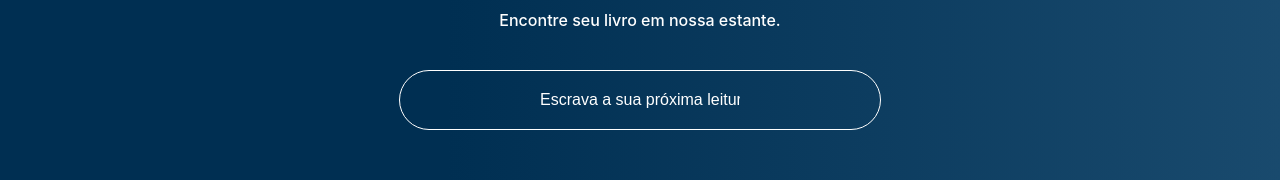
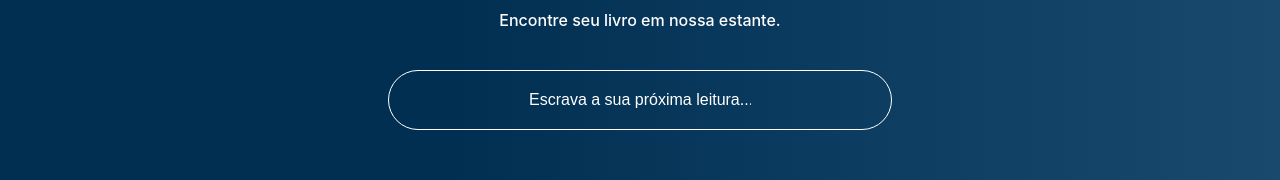
Before and after one commit to FelipeEmilio/alura-boox, a React (Create React App) app: page / in a window 1280 px wide. Shown: the part 275-455 px from the top of the page. Built offline with nearby package versions, Linux system fonts and the light colour scheme.

Commit message:
ajustando o input

```diff
--- a/src/Componentes/Input/Input.js
+++ b/src/Componentes/Input/Input.js
@@ -7,10 +7,12 @@ export const Input = styled.input`
         border: 1px solid #FFF;
         padding: 20px 140px;
         border-radius: 50px;
-        width: 200px;
+        width: 222px;
+        text-align: center;
         color: #FFF;
         font-size: 16px;
         margin-bottom: 10px;
+
 
         &::placeholder {
                 color: #FFF;
```
Also changed, not shown: src/Componentes/Pesquisa/Pesquisa.css (line endings or trailing spaces).
